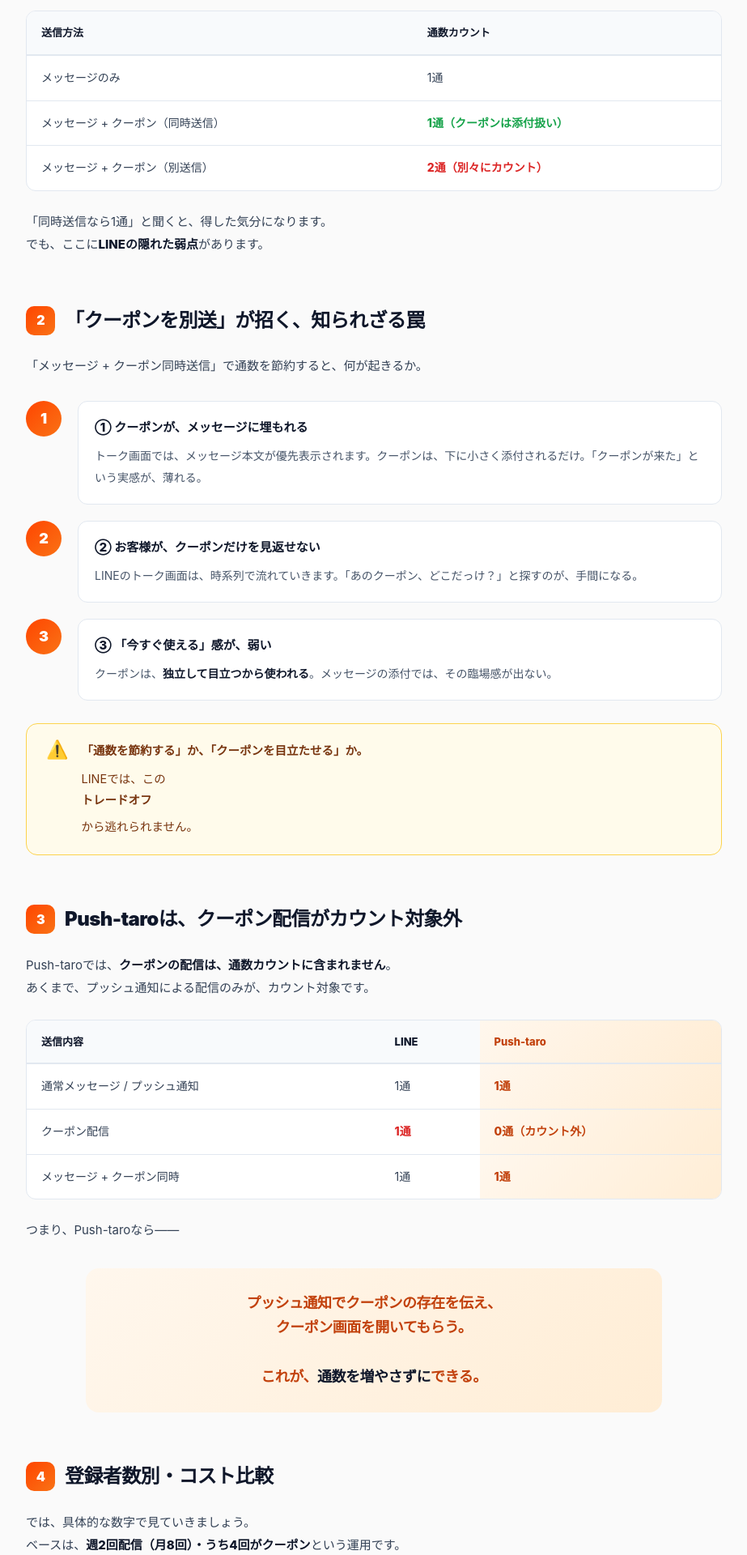
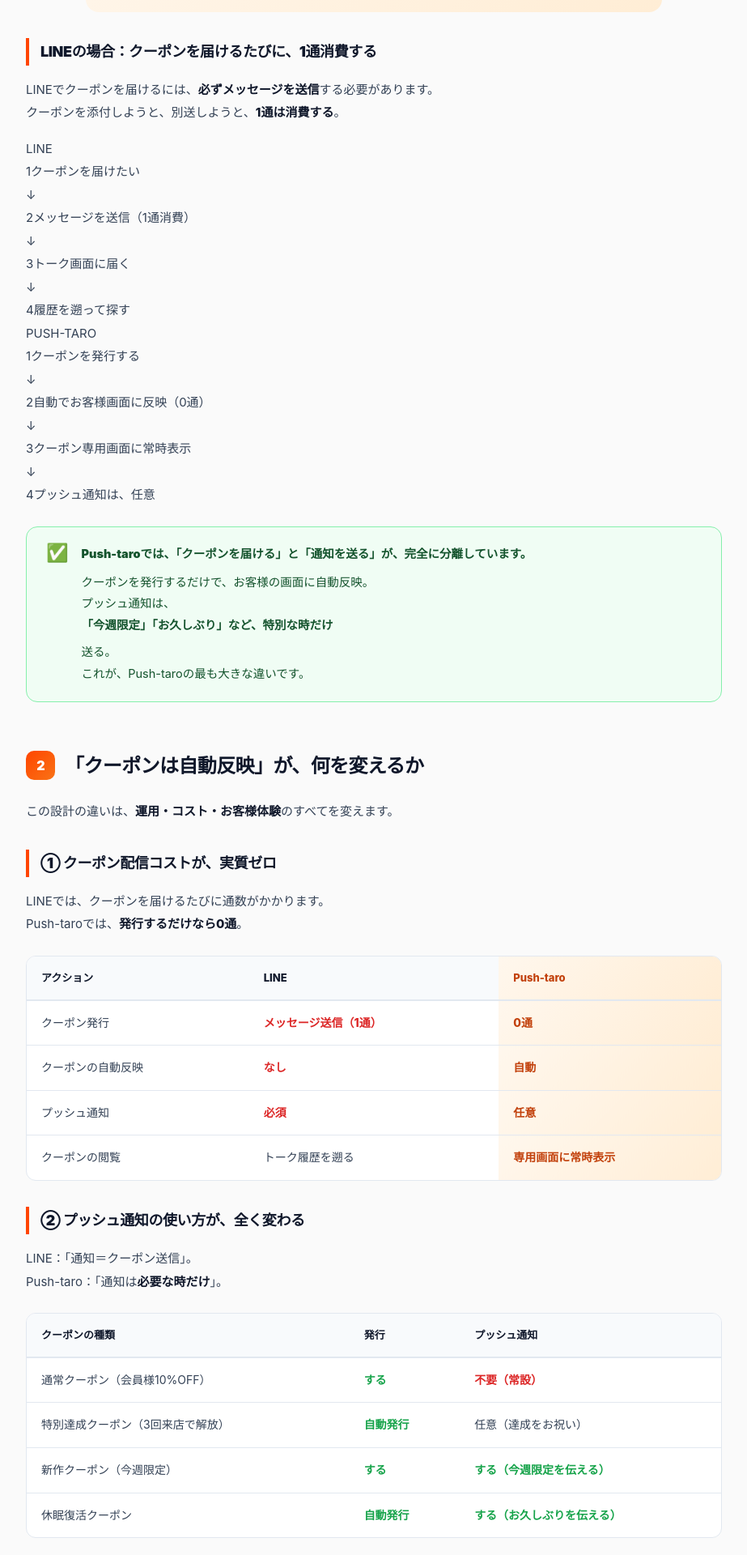
Before and after one commit to thellcishii-lang/push-taro, a Next.js app: page /guide/line-comparison in a window 1280 px wide. Shown: the part 852-2772 px from the top of the page at 81% size, without its empty margins (178-1101 px from the left). Built offline with nearby package versions, Linux system fonts and the light colour scheme; no server answers.

Commit message:
Update LineComparisonClient.tsx

```diff
--- a/app/guide/line-comparison/LineComparisonClient.tsx
+++ b/app/guide/line-comparison/LineComparisonClient.tsx
@@ -22,35 +22,223 @@ export default function LineComparisonClient() {
         </div>
 
         <div className="g-hero">
-          <span className="g-badge">📊 数字で比較</span>
-          <h1>LINE公式アカウントの<br />配信上限と、Push-taroとの比較。</h1>
+          <span className="g-badge">📊 設計思想の違い</span>
+          <h1>LINE公式アカウントと、<br />Push-taroは、何が違うのか。</h1>
           <p>
             LINE Businessは、<strong>本当に素晴らしいツール</strong>です。<br />
             9,800万人が使う国民的インフラ。友だち登録という低いハードル。<br />
-            でも、<strong>「配信上限」という、見えない壁</strong>がある。<br />
-            この記事では、その壁を数字で整理します。
+            でも、<strong>「クーポンを届ける」という一点において</strong>、<br />
+            LINEとPush-taroは、<strong>根本的に設計が違います</strong>。
           </p>
         </div>
 
         <div className="g-content">
 
           {/* ============================================================
-              1. LINEの配信通数、正しく理解していますか
+              1. 決定的な違い：クーポンの届け方
           ============================================================ */}
-          <h2><span className="num">1</span>LINEの配信通数、正しく理解していますか</h2>
+          <h2><span className="num">1</span>決定的な違いは、「クーポンの届け方」</h2>
 
           <p>
-            LINE公式アカウントの配信通数は、<strong>「友だち数 × 配信回数」</strong>で消費されます。<br />
-            無料プランは月200通、ライトプランは月5,000通、スタンダードプランは月30,000通。
+            まず、結論から書きます。
           </p>
 
-          <div className="g-callout info">
-            <span className="ico">💡</span>
-            <div>
-              <p><strong>ここで、多くの人が誤解しているポイントがあります。</strong></p>
-              <p>「クーポンは別カウント？」「メッセージと一緒なら1通？」——実は、<strong>送り方によって通数が変わる</strong>のです。</p>
+          <div className="g-quote is-orange">
+            LINEは、「クーポンを届ける」＝「メッセージを送る」。<br /><br />
+            Push-taroは、「クーポンを発行する」＝「自動でお客様画面に反映」。<br /><br />
+            この違いが、すべての差を生みます。
+          </div>
+
+          <h3 className="g-h3">LINEの場合：クーポンを届けるたびに、1通消費する</h3>
+
+          <p>
+            LINEでクーポンを届けるには、<strong>必ずメッセージを送信</strong>する必要があります。<br />
+            クーポンを添付しようと、別送しようと、<strong>1通は消費する</strong>。
+          </p>
+
+          <div className="flow-compare">
+            <div className="flow-card">
+              <div className="flow-card-label">LINE</div>
+              <div className="flow-steps">
+                <div className="flow-step">
+                  <span className="flow-step-num">1</span>
+                  <span>クーポンを届けたい</span>
+                </div>
+                <div className="flow-arrow-down">↓</div>
+                <div className="flow-step is-ctr">
+                  <span className="flow-step-num">2</span>
+                  <span>メッセージを送信（1通消費）</span>
+                </div>
+                <div className="flow-arrow-down">↓</div>
+                <div className="flow-step">
+                  <span className="flow-step-num">3</span>
+                  <span>トーク画面に届く</span>
+                </div>
+                <div className="flow-arrow-down">↓</div>
+                <div className="flow-step">
+                  <span className="flow-step-num">4</span>
+                  <span>履歴を遡って探す</span>
+                </div>
+              </div>
+            </div>
+
+            <div className="flow-card is-push">
+              <div className="flow-card-label">PUSH-TARO</div>
+              <div className="flow-steps">
+                <div className="flow-step">
+                  <span className="flow-step-num">1</span>
+                  <span>クーポンを発行する</span>
+                </div>
+                <div className="flow-arrow-down">↓</div>
+                <div className="flow-step is-ctr">
+                  <span className="flow-step-num">2</span>
+                  <span>自動でお客様画面に反映（0通）</span>
+                </div>
+                <div className="flow-arrow-down">↓</div>
+                <div className="flow-step">
+                  <span className="flow-step-num">3</span>
+                  <span>クーポン専用画面に常時表示</span>
+                </div>
+                <div className="flow-arrow-down">↓</div>
+                <div className="flow-step">
+                  <span className="flow-step-num">4</span>
+                  <span>プッシュ通知は、任意</span>
+                </div>
+              </div>
             </div>
           </div>
+
+          <div className="g-callout success">
+            <span className="ico">✅</span>
+            <div>
+              <p><strong>Push-taroでは、「クーポンを届ける」と「通知を送る」が、完全に分離しています。</strong></p>
+              <p>
+                クーポンを発行するだけで、お客様の画面に自動反映。<br />
+                プッシュ通知は、<strong>「今週限定」「お久しぶり」など、特別な時だけ</strong>送る。<br />
+                これが、Push-taroの最も大きな違いです。
+              </p>
+            </div>
+          </div>
+
+          {/* ============================================================
+              2. 「クーポンは自動反映」が、何を変えるか
+          ============================================================ */}
+          <h2><span className="num">2</span>「クーポンは自動反映」が、何を変えるか</h2>
+
+          <p>
+            この設計の違いは、<strong>運用・コスト・お客様体験</strong>のすべてを変えます。
+          </p>
+
+          <h3 className="g-h3">① クーポン配信コストが、実質ゼロ</h3>
+
+          <p>
+            LINEでは、クーポンを届けるたびに通数がかかります。<br />
+            Push-taroでは、<strong>発行するだけなら0通</strong>。
+          </p>
+
+          <div className="g-table-wrap">
+            <table className="g-table">
+              <thead>
+                <tr>
+                  <th>アクション</th>
+                  <th>LINE</th>
+                  <th className="col-pushtaro">Push-taro</th>
+                </tr>
+              </thead>
+              <tbody>
+                <tr>
+                  <td>クーポン発行</td>
+                  <td className="no">メッセージ送信（1通）</td>
+                  <td className="col-pushtaro yes">0通</td>
+                </tr>
+                <tr>
+                  <td>クーポンの自動反映</td>
+                  <td className="no">なし</td>
+                  <td className="col-pushtaro yes">自動</td>
+                </tr>
+                <tr>
+                  <td>プッシュ通知</td>
+                  <td className="no">必須</td>
+                  <td className="col-pushtaro yes">任意</td>
+                </tr>
+                <tr>
+                  <td>クーポンの閲覧</td>
+                  <td>トーク履歴を遡る</td>
+                  <td className="col-pushtaro yes">専用画面に常時表示</td>
+                </tr>
+              </tbody>
+            </table>
+          </div>
+
+          <h3 className="g-h3">② プッシュ通知の使い方が、全く変わる</h3>
+
+          <p>
+            LINE：「通知＝クーポン送信」。<br />
+            Push-taro：「通知は<strong>必要な時だけ</strong>」。
+          </p>
+
+          <div className="g-table-wrap">
+            <table className="g-table">
+              <thead>
+                <tr>
+                  <th>クーポンの種類</th>
+                  <th>発行</th>
+                  <th>プッシュ通知</th>
+                </tr>
+              </thead>
+              <tbody>
+                <tr>
+                  <td>通常クーポン（会員様10%OFF）</td>
+                  <td className="yes">する</td>
+                  <td className="no">不要（常設）</td>
+                </tr>
+                <tr>
+                  <td>特別達成クーポン（3回来店で解放）</td>
+                  <td className="yes">自動発行</td>
+                  <td>任意（達成をお祝い）</td>
+                </tr>
+                <tr>
+                  <td>新作クーポン（今週限定）</td>
+                  <td className="yes">する</td>
+                  <td className="yes">する（今週限定を伝える）</td>
+                </tr>
+                <tr>
+                  <td>休眠復活クーポン</td>
+                  <td className="yes">自動発行</td>
+                  <td className="yes">する（お久しぶりを伝える）</td>
+                </tr>
+              </tbody>
+            </table>
+          </div>
+
+          <div className="g-quote is-orange">
+            常設クーポンは、<br />
+            発行するだけで、運用できる。<br /><br />
+            これが、LINEにはない、<br />
+            Push-taroの強みです。
+          </div>
+
+          <h3 className="g-h3">③ 「今、何が使えるか」が、一目でわかる</h3>
+
+          <p>
+            LINEでは、クーポンはトーク履歴に埋もれます。<br />
+            新しいメッセージが届くたびに、過去のクーポンは、下に流れていく。
+          </p>
+
+          <p>
+            Push-taroでは、<strong>クーポン専用画面</strong>に、有効なクーポンが常に一覧表示されます。<br />
+            お客様は、レジで「あのクーポン、どこだっけ？」と探す手間が、ありません。
+          </p>
+
+          {/* ============================================================
+              3. LINEの配信通数、正しく理解していますか
+          ============================================================ */}
+          <h2><span className="num">3</span>LINEの配信通数、正しく理解していますか</h2>
+
+          <p>
+            ここで、LINEの配信通数の仕組みを、正確に整理します。<br />
+            配信通数は、<strong>「友だち数 × 配信回数」</strong>で消費されます。
+          </p>
 
           <div className="g-table-wrap">
             <table className="g-table">
@@ -82,14 +270,7 @@ export default function LineComparisonClient() {
             でも、ここに<strong>LINEの隠れた弱点</strong>があります。
           </p>
 
-          {/* ============================================================
-              2. 「クーポンを別送」が招く、知られざる罠
-          ============================================================ */}
-          <h2><span className="num">2</span>「クーポンを別送」が招く、知られざる罠</h2>
-
-          <p>
-            「メッセージ + クーポン同時送信」で通数を節約すると、何が起きるか。
-          </p>
+          <h3 className="g-h3">「同時送信」の罠</h3>
 
           <div className="g-steps">
             <div className="g-step">
@@ -121,58 +302,61 @@ export default function LineComparisonClient() {
           </div>
 
           {/* ============================================================
-              3. Push-taroは、クーポン配信がカウント対象外
+              4. Push-taroの答え：完全分離
           ============================================================ */}
-          <h2><span className="num">3</span>Push-taroは、クーポン配信がカウント対象外</h2>
+          <h2><span className="num">4</span>Push-taroの答え：「クーポン」と「通知」を、完全分離する</h2>
 
           <p>
-            Push-taroでは、<strong>クーポンの配信は、通数カウントに含まれません</strong>。<br />
-            あくまで、プッシュ通知による配信のみが、カウント対象です。
+            Push-taroは、このトレードオフを、<strong>設計で解決</strong>しました。
           </p>
 
-          <div className="g-table-wrap">
-            <table className="g-table">
-              <thead>
-                <tr>
-                  <th>送信内容</th>
-                  <th>LINE</th>
-                  <th className="col-pushtaro">Push-taro</th>
-                </tr>
-              </thead>
-              <tbody>
-                <tr>
-                  <td>通常メッセージ / プッシュ通知</td>
-                  <td>1通</td>
-                  <td className="col-pushtaro">1通</td>
-                </tr>
-                <tr>
-                  <td>クーポン配信</td>
-                  <td className="no">1通</td>
-                  <td className="col-pushtaro yes">0通（カウント外）</td>
-                </tr>
-                <tr>
-                  <td>メッセージ + クーポン同時</td>
-                  <td>1通</td>
-                  <td className="col-pushtaro yes">1通</td>
-                </tr>
-              </tbody>
-            </table>
+          <div className="separation-diagram">
+            <div className="separation-col">
+              <div className="separation-head">
+                <span className="separation-icon">🎫</span>
+                <h4>クーポン発行</h4>
+              </div>
+              <div className="separation-body">
+                <p>管理画面で作成・有効化</p>
+                <p className="separation-result">→ 自動でお客様画面に反映</p>
+                <p className="separation-cost">0通</p>
+              </div>
+            </div>
+            <div className="separation-plus">＋</div>
+            <div className="separation-col">
+              <div className="separation-head">
+                <span className="separation-icon">📢</span>
+                <h4>プッシュ通知</h4>
+              </div>
+              <div className="separation-body">
+                <p>必要な時だけ送信</p>
+                <p className="separation-result">→ ホーム画面に通知</p>
+                <p className="separation-cost">1通（通知のみ）</p>
+              </div>
+            </div>
           </div>
 
           <p>
-            つまり、Push-taroなら——
+            <strong>「クーポンを発行する」と「通知を送る」は、別の操作です。</strong><br />
+            これにより、店舗は<strong>無駄な通数を消費せず</strong>、クーポンを自由に設計できます。
           </p>
 
-          <div className="g-quote is-orange">
-            プッシュ通知でクーポンの存在を伝え、<br />
-            クーポン画面を開いてもらう。<br /><br />
-            これが、<strong>通数を増やさずに</strong>できる。
+          <div className="g-callout info">
+            <span className="ico">💡</span>
+            <div>
+              <p><strong>「常設クーポン」という発想</strong></p>
+              <p>
+                たとえば、「会員様はいつでも10%OFF」というクーポン。<br />
+                LINEなら、定期的にメッセージを送り続けないと、見てもらえません。<br />
+                Push-taroなら、<strong>一度発行するだけで、ずっと使える</strong>。
+              </p>
+            </div>
           </div>
 
           {/* ============================================================
-              4. 登録者数別・コスト比較
+              5. 登録者数別・コスト比較
           ============================================================ */}
-          <h2><span className="num">4</span>登録者数別・コスト比較</h2>
+          <h2><span className="num">5</span>登録者数別・コスト比較</h2>
 
           <p>
             では、具体的な数字で見ていきましょう。<br />
@@ -222,7 +406,7 @@ export default function LineComparisonClient() {
                 </div>
                 <div className="cost-row">
                   <span>クーポン4回</span>
-                  <strong className="is-good">0通（カウント外）</strong>
+                  <strong className="is-good">0通（自動反映）</strong>
                 </div>
                 <div className="cost-verdict is-good">
                   ✅ 余裕あり。クーポンも自由に配信
@@ -274,7 +458,7 @@ export default function LineComparisonClient() {
                 </div>
                 <div className="cost-row">
                   <span>クーポン4回</span>
-                  <strong className="is-good">0通（カウント外）</strong>
+                  <strong className="is-good">0通（自動反映）</strong>
                 </div>
                 <div className="cost-verdict is-good">
                   ✅ 余裕あり。LINEの1/4の価格
@@ -326,7 +510,7 @@ export default function LineComparisonClient() {
                 </div>
                 <div className="cost-row">
                   <span>クーポン4回</span>
-                  <strong className="is-good">0通（カウント外）</strong>
+                  <strong className="is-good">0通（自動反映）</strong>
                 </div>
                 <div className="cost-verdict is-good">
                   ✅ LINEの1/5の価格。全クーポン機能が使える
@@ -344,9 +528,9 @@ export default function LineComparisonClient() {
           </div>
 
           {/* ============================================================
-              5. あなたの店舗は、どっち？
+              6. あなたの店舗は、どっち？
           ============================================================ */}
-          <h2><span className="num">5</span>あなたの店舗は、どっち？</h2>
+          <h2><span className="num">6</span>あなたの店舗は、どっち？</h2>
 
           <div className="g-table-wrap">
             <table className="g-table">
@@ -389,13 +573,13 @@ export default function LineComparisonClient() {
 
           <p>
             ただし、これは<strong>「配信コスト」だけの比較</strong>です。<br />
-            実際の判断には、通知の届き方・クーポンの使いやすさ・運用のシンプルさも含めて、総合的に考える必要があります。
+            実際の判断には、クーポンの使いやすさ・通知の届き方・運用のシンプルさも含めて、総合的に考える必要があります。
           </p>
 
           {/* ============================================================
-              6. まずSTANDARDから始める理由
+              7. まずSTANDARDから始める理由
           ============================================================ */}
-          <h2><span className="num">6</span>まずSTANDARDから始める理由</h2>
+          <h2><span className="num">7</span>まずSTANDARDから始める理由</h2>
 
           <p>
             Push-taroには、LIGHT・STANDARD・PROの3プランがあります。<br />
@@ -431,9 +615,9 @@ export default function LineComparisonClient() {
           </div>
 
           {/* ============================================================
-              7. 広告費の「循環」を作る
+              8. 広告費の「循環」を作る
           ============================================================ */}
-          <h2><span className="num">7</span>広告費の「循環」を作る</h2>
+          <h2><span className="num">8</span>広告費の「循環」を作る</h2>
 
           <p>
             最後に、もっと大きな話を。<br />
@@ -460,8 +644,8 @@ export default function LineComparisonClient() {
             <div className="cycle-step is-highlight">
               <div className="cycle-num">3</div>
               <div className="cycle-content">
-                <h4>プッシュ通知で、毎週リピート施策</h4>
-                <p>記憶に残る。習慣になる。リピートする。</p>
+                <h4>クーポンを発行して、プッシュ通知で届ける</h4>
+                <p>クーポンは自動反映。通知は、必要な時だけ</p>
               </div>
             </div>
             <div className="cycle-arrow">↓</div>
@@ -483,9 +667,9 @@ export default function LineComparisonClient() {
           </div>
 
           {/* ============================================================
-              8. まとめ
+              9. まとめ
           ============================================================ */}
-          <h2><span className="num">8</span>まとめ</h2>
+          <h2><span className="num">9</span>まとめ</h2>
 
           <div className="g-table-wrap">
             <table className="g-table">
@@ -498,9 +682,24 @@ export default function LineComparisonClient() {
               </thead>
               <tbody>
                 <tr>
-                  <td>配信通数の消費</td>
-                  <td>クーポンも1通</td>
-                  <td className="yes">クーポンはカウント外</td>
+                  <td>クーポンの届け方</td>
+                  <td>メッセージ送信（1通）</td>
+                  <td className="yes">自動でお客様画面に反映（0通）</td>
+                </tr>
+                <tr>
+                  <td>プッシュ通知の位置づけ</td>
+                  <td>クーポン送信と一体化</td>
+                  <td className="yes">完全に独立（任意）</td>
+                </tr>
+                <tr>
+                  <td>クーポンの閲覧</td>
+                  <td>トーク履歴を遡る</td>
+                  <td className="yes">専用画面に常時表示</td>
+                </tr>
+                <tr>
+                  <td>常設クーポン</td>
+                  <td>定期的に再送が必要</td>
+                  <td className="yes">発行するだけ</td>
                 </tr>
                 <tr>
                   <td>500人・月8回配信</td>
@@ -517,16 +716,6 @@ export default function LineComparisonClient() {
                   <td>¥50,000（プロ）</td>
                   <td className="yes">¥10,000（PRO・無制限）</td>
                 </tr>
-                <tr>
-                  <td>通知の届き方</td>
-                  <td>トーク画面（埋もれやすい）</td>
-                  <td className="yes">ホーム画面に直接表示</td>
-                </tr>
-                <tr>
-                  <td>クーポンの使いやすさ</td>
-                  <td>メッセージに添付</td>
-                  <td className="yes">独立したクーポン画面</td>
-                </tr>
               </tbody>
             </table>
           </div>
@@ -534,8 +723,8 @@ export default function LineComparisonClient() {
           <p>
             LINEは、素晴らしいツールです。<br />
             否定する気は、まったくありません。<br /><br />
-            ただ、<strong>「毎週配信する」という運用を前提にすると、配信上限が壁になる</strong>。<br />
-            その壁を外したのが、Push-taroです。
+            ただ、<strong>「クーポンを届ける」という一点において、設計が根本的に違う</strong>。<br />
+            その違いを理解した上で、あなたの店舗に合った方を選んでください。
           </p>
 
           {/* 関連ガイド */}
@@ -592,8 +781,8 @@ export default function LineComparisonClient() {
           <div className="g-cta">
             <h3>配信上限を、気にせず。</h3>
             <p>
-              Push-taroは、クーポン配信がカウント対象外。<br />
-              毎週のリピート施策を、自由に設計できます。
+              Push-taroは、クーポン発行が0通。<br />
+              プッシュ通知は、必要な時だけ。
             </p>
             <Link href="/signup" className="g-cta-btn">無料相談・資料請求 →</Link>
           </div>
```
